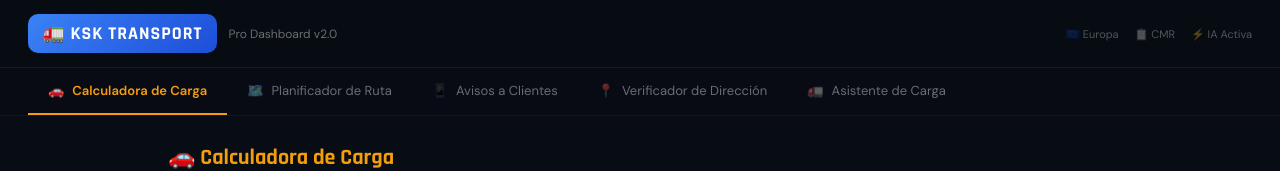
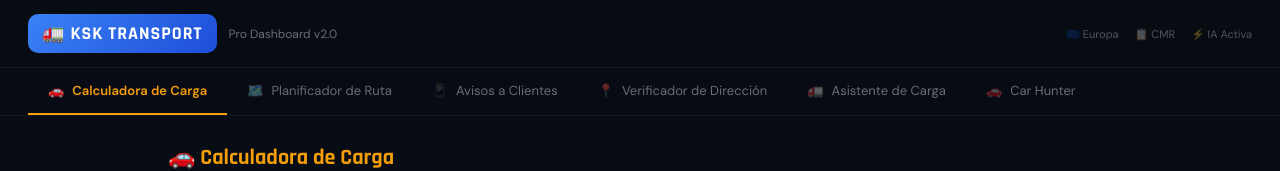
Before and after one commit to Jose130771/ksk-dashboard, a React (Create React App) app: page / in a window 1280 px wide. Shown: the top 171 px of the page. Built offline with nearby package versions, Linux system fonts and the light colour scheme.

Commit message:
Update KSKDashboard.jsx

```diff
--- a/src/KSKDashboard.jsx
+++ b/src/KSKDashboard.jsx
@@ -1,11 +1,12 @@
 import { useState } from "react";
+import CarHunter from "./CarHunter";
 
 const TABS = [
   { id: "cargo", icon: "🚗", label: "Calculadora de Carga" },
   { id: "route", icon: "🗺️", label: "Planificador de Ruta" },
   { id: "notify", icon: "📱", label: "Avisos a Clientes" },
   { id: "address", icon: "📍", label: "Verificador de Dirección" },
-  { id: "loading", icon: "🚛", label: "Asistente de Carga" },
+  { id: "loading", icon: "🚛", label: "Asistente de Carga" },{ id: "carhunter", icon: "🚗", label: "Car Hunter" },
 ];
 
 const TRUCK_TYPES = [
@@ -490,7 +491,7 @@ Analiza:
 export default function KSKDashboard() {
   const [activeTab, setActiveTab] = useState("cargo");
 
-  const tabColors = { cargo: "#f59e0b", route: "#3b82f6", notify: "#10b981", address: "#a855f7", loading: "#0ea5e9" };
+  const tabColors = { cargo: "#f59e0b", route: "#3b82f6", notify: "#10b981", address: "#a855f7", loading: "#0ea5e9", carhunter: "#16a34a" };
   const color = tabColors[activeTab];
 
   return (
@@ -541,7 +542,9 @@ export default function KSKDashboard() {
         {activeTab === "route" && <RoutePlanner />}
         {activeTab === "notify" && <ClientNotifier />}
         {activeTab === "address" && <AddressVerifier />}
-      {activeTab === "loading" && <LoadingAssistant />}
+      {activeTab === "loading" && <LoadingAssistant/>}
+
+        {activeTab === "carhunter" && <CarHunter />}
       </div>
     </div>
   );
```
